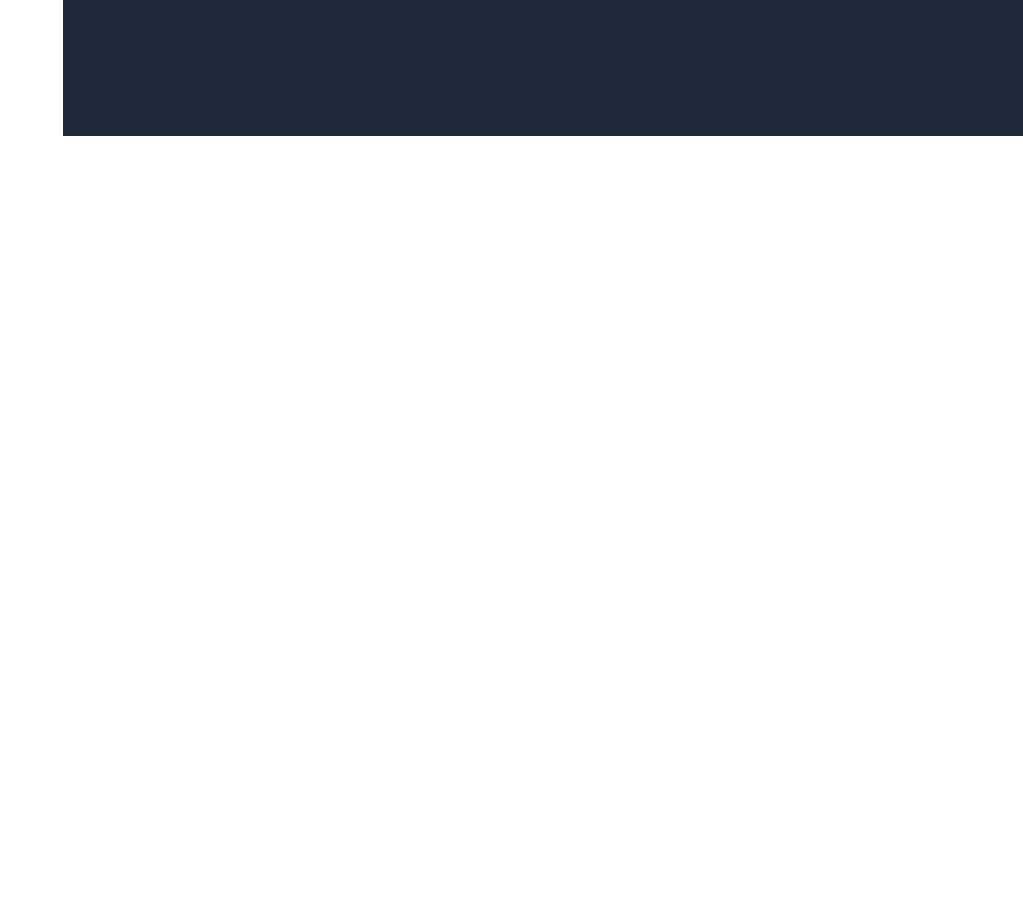
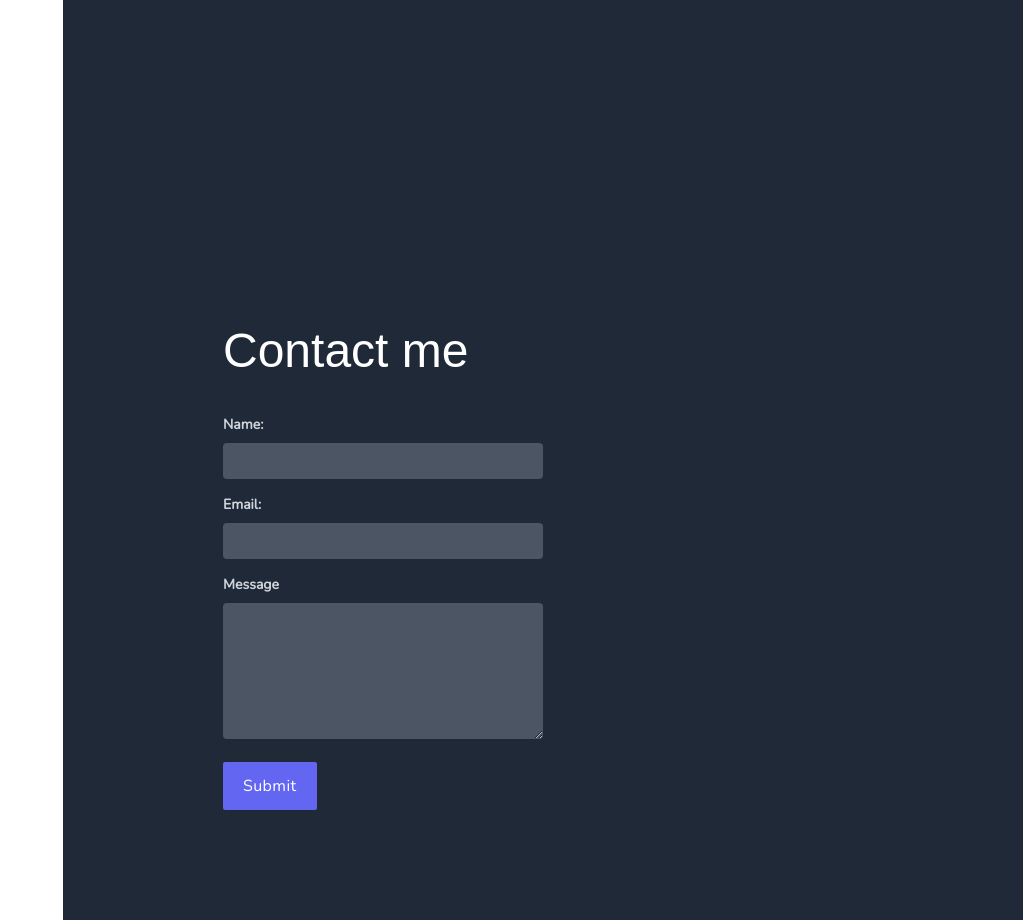
Before and after one commit to cherbear263/vue-portfolio, a Vue app: page / in a window 1280 px wide. Shown: the part 3080-4000 px from the top of the page, without its empty margins (257-1280 px from the left). Before the commit the page ends 3216 px from the top, so only its background shows below. Built offline with nearby package versions, Linux system fonts and the light colour scheme; a web font is replaced by a local one.

Commit message:
style contact form

```diff
--- a/src/App.vue
+++ b/src/App.vue
@@ -5,8 +5,8 @@
     <router-link class="text-white" to="/">Cheryl Jones</router-link>
     <ul class="flex gap-4">
       <a href="/#about" class="text-white hover:text-blue-500">About</a>
-      <a href="/work" class="text-white hover:text-blue-500">Work</a>
-      <a href="#" class="text-white hover:text-blue-500">Contact</a>
+      <a href="/#work" class="text-white hover:text-blue-500">Work</a>
+      <a href="/#contact" class="text-white hover:text-blue-500">Contact</a>
     </ul>
   </div>
 </nav>
--- a/src/views/Home.vue
+++ b/src/views/Home.vue
@@ -54,7 +54,7 @@
       <h3 class="font-nunito uppercase text-lg text-indigo-500 tracking-wide mt-4">Technical Skills</h3>
       <ul class="">
         <li class="text-gray-100 mt-1">version control (git)</li>
-        <li class="text-gray-100 mt-1">analytica skills</li>
+        <li class="text-gray-100 mt-1">analytical skills</li>
         <li class="text-gray-100 mt-1">data flow and wireframing</li>
         <li class="text-gray-100 mt-1">testing and debugging</li>
         <li class="text-gray-100 mt-1">api integration</li>
@@ -88,6 +88,24 @@
 <section id="work" class="section">
   <h1 class="text-5xl text-white mt-60 sm:mt-20">Work Samples</h1>
 </section>
+<section id="contact" class="section">
+  <h1 class="text-5xl text-white mt-60 sm:mt-20">Contact me</h1>
+  <form class="w-full max-w-xs mt-10" autocomplete="off">
+    <div class="mb-4">
+      <label class="block text-gray-300 text-sm font-bold mb-2" for="name">Name:</label>
+      <input class="appearance-none bg-gray-600 focus:bg-gray-500 focus:border-1 focus:border-gray-600 rounded w-full py-2 px-3 text-gray-300 leading-tight focus:outline-none " type="text" id="name">
+    </div>
+    <div class="mb-4">
+      <label class="block text-gray-300 text-sm font-bold mb-2" for="email">Email:</label>
+      <input class="appearance-none bg-gray-600 focus:bg-gray-500 focus:border-1 focus:border-gray-600 rounded w-full py-2 px-3 text-gray-300 leading-tight focus:outline-none " type="email" id="email">
+    </div>
+        <div class="mb-4">
+      <label class="block text-gray-300 text-sm font-bold mb-2" for="message">Message</label>
+      <textarea class="appearance-none bg-gray-600 focus:bg-gray-500 focus:border-1 focus:border-gray-600 rounded w-full py-2 px-3 text-gray-300 leading-tight focus:outline-none " type="textarea" id="message" rows="6"></textarea>
+    </div>
+    <button class="btn" type="submit">Submit</button>
+  </form>
+</section>
 
  </div>
 </template>
```
